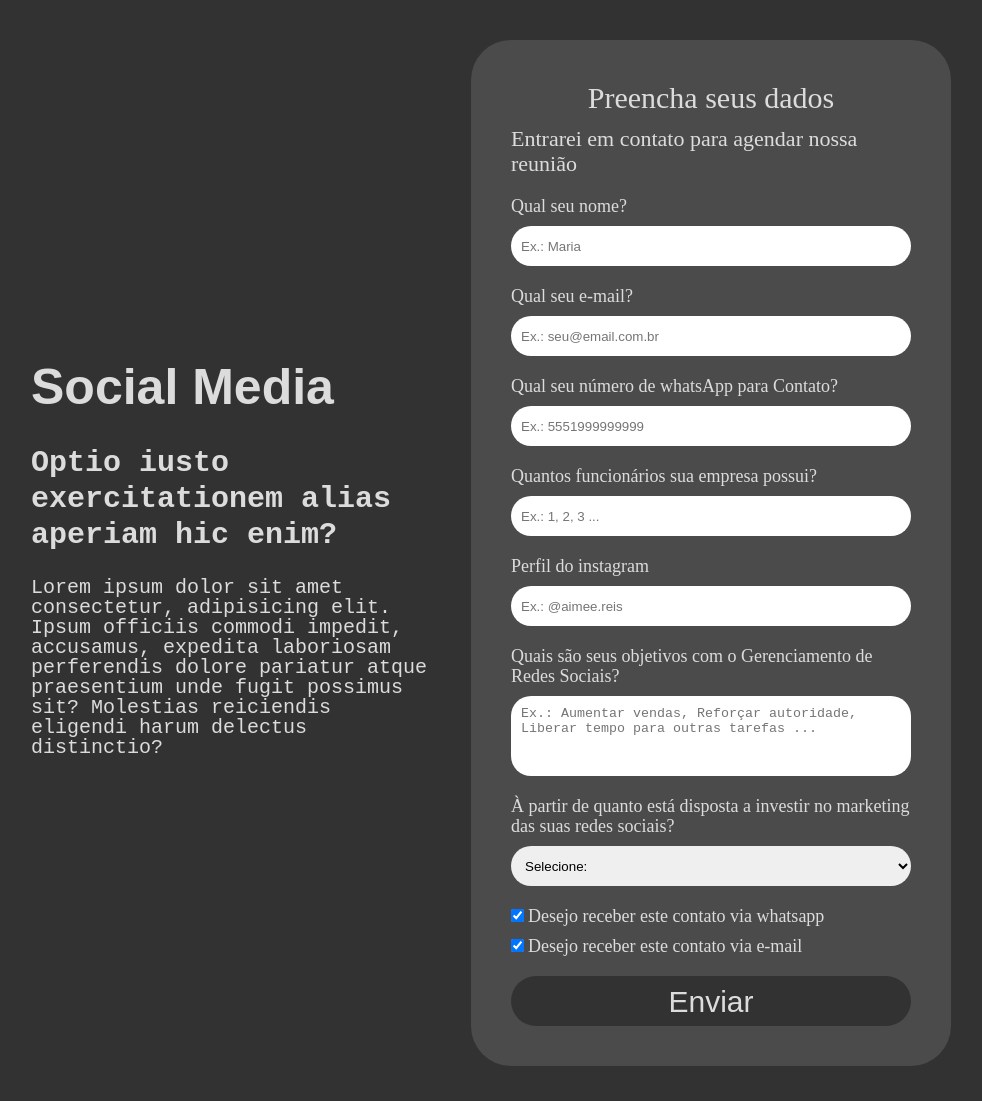
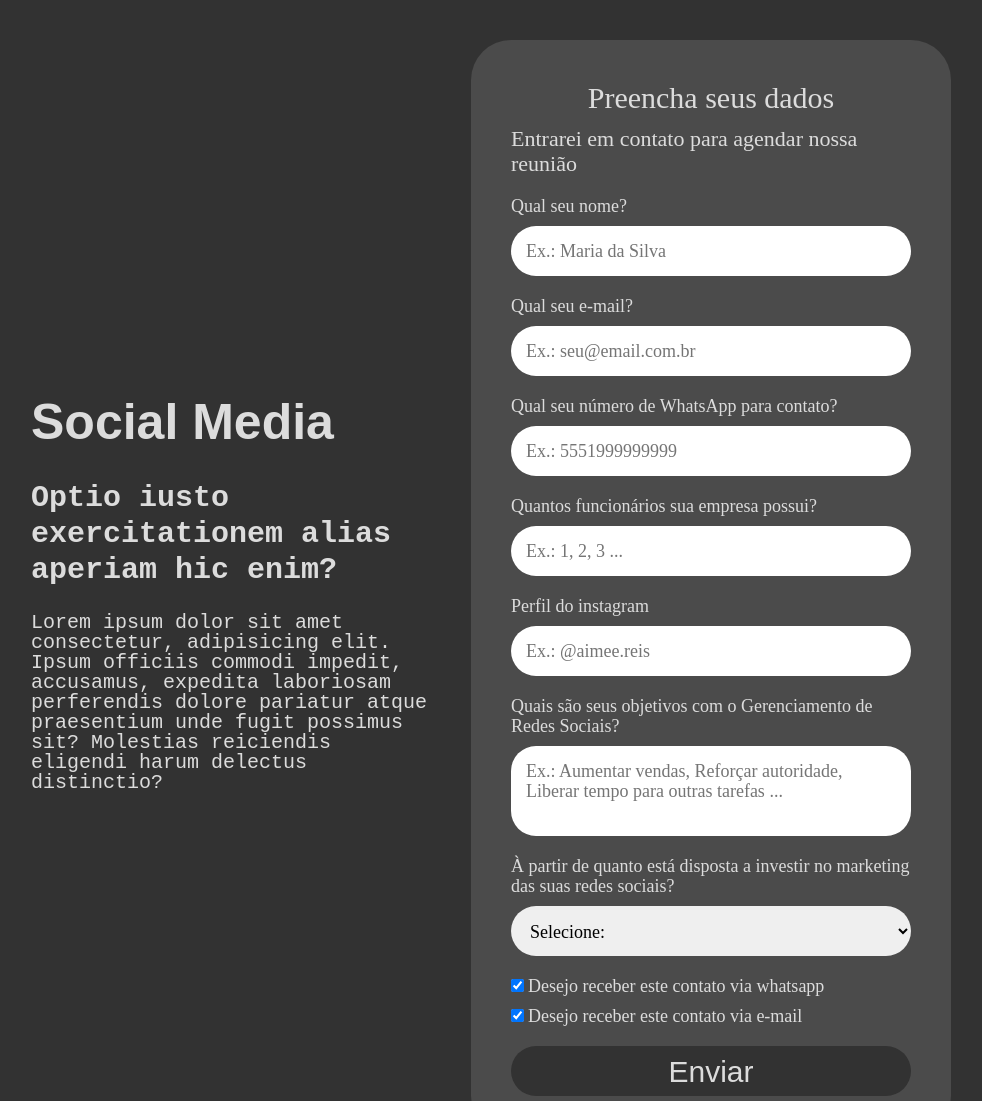
Before and after one commit to jefersonBorges/jefersonborges.github.io, a plain HTML site: page index.html in a window 1280 px wide. Shown: the top 1101 px of the page, without its empty margins (169-1151 px from the left). Drawn offline with Linux system fonts and the light colour scheme.

Commit message:
Correção de campos e adição de efeitos hover nbos inputs digitáveis e botão

```diff
--- a/assets/css/landing-page.css
+++ b/assets/css/landing-page.css
@@ -72,22 +72,31 @@
     width: 100%;
     margin-top: 10px;
     margin-bottom: 20px;
-    padding: 10px;
-    border-radius: 20px;
+    padding: 15px;
+    border-radius: 25px;
+    font-family: var(--font-form);
+    font-size: var(--font-size-form-tertiary);
+    line-height: var(--line-height-form-tertiary);
+    transition: ease-in-out, 500ms;
 }
 @media(max-width: 800px){
     .data-entry{
         margin-top: 5px;
+        font-size: var(--font-size-form-tertiary-mobile);
+        line-height: var(--line-height-form-tertiary-mobile);
     }
+}
+.data-entry:hover{
+    transform: scale(1.1);
 }
 .row-form{
     margin-bottom: 10px;
 }
 .input{
-    height: 40px;
+    height: 50px;
 }
 .contact-form textarea{
-    height: 80px;
+    height: 90px;
     resize: none;
 }
 .contact-form .button{
@@ -96,4 +105,9 @@
     margin-top: 10px;
     border-radius: 50px;
     background-color: rgb(50, 50, 50);
+    transition: ease-in-out, 500ms;
 }
+.button:hover{
+    box-shadow: 0px 0px 5px 1px white;
+    background-color:  rgb(60, 60, 60);
+}
--- a/index.html
+++ b/index.html
@@ -15,7 +15,7 @@
                 <h2>Optio iusto exercitationem alias aperiam hic enim?</h2>
                 <p>Lorem ipsum dolor sit amet consectetur, adipisicing elit. Ipsum officiis commodi impedit, accusamus, expedita laboriosam perferendis dolore pariatur atque praesentium unde fugit possimus sit? Molestias reiciendis eligendi harum delectus distinctio?</p>
             </div>
-            <form class="contact-form" action="https://aimeereis.us17.list-manage.com/subscribe/post?u=56a411623cd58b9a4269bfd5e&amp;id=19edc17f0c" method="post" id="mc-embedded-subscribe-form" name="mc-embedded-subscribe-form" target="_blank" novalidate>
+            <form class="contact-form" action="https://aimeereis.us17.list-manage.com/subscribe/post?u=56a411623cd58b9a4269bfd5e&amp;id=19edc17f0c" method="post" id="mc-embedded-subscribe-form" name="mc-embedded-subscribe-form">
                 <div class="form-description">
                     <legend class="form-title">Preencha seus dados</legend>
                     <span>
@@ -23,18 +23,18 @@
                     </span>
                 </div>
                 <label for="mce-FNAME">Qual seu nome?</label>
-                <input class="data-entry input" type="text"  name="FNAME" id="mce-FNAME" required placeholder="Ex.: Maria">
+                <input class="data-entry input" type="text"  name="FNAME" id="mce-FNAME" required placeholder="Ex.: Maria da Silva">
                 <label for="mce-EMAIL">Qual seu e-mail?</label>
-                <input class="data-entry input" type="email" name="EMAIL" id="mce-EMAIL" placeholder="Ex.: seu@email.com.br">
-                <label for="mce-TELWHATS">Qual seu número de whatsApp para Contato?</label>
+                <input class="data-entry input" type="email" name="EMAIL" id="mce-EMAIL" required placeholder="Ex.: seu@email.com.br">
+                <label for="mce-TELWHATS">Qual seu número de WhatsApp para contato?</label>
                 <input class="data-entry input" type="number" name="TELWHATS" id="mce-TELWHATS" required placeholder="Ex.: 5551999999999">
                 <label for="mce-EMPLOYEEN">Quantos funcionários sua empresa possui?</label>
-                <input class="data-entry input" type="number" name="EMPLOYEEN" id="mce-EMPLOYEEN" step="1" min="0" placeholder="Ex.: 1, 2, 3 ..." required>
+                <input class="data-entry input" type="number" name="EMPLOYEEN" id="mce-EMPLOYEEN" step="1" min="0" required placeholder="Ex.: 1, 2, 3 ..." required>
                 <label for="mce-INSTAPROF">Perfil do instagram</label>
-                <input class="data-entry input" type="text" name="INSTAPROF" id="mce-INSTAPROF" placeholder="Ex.: @aimee.reis" required>
+                <input class="data-entry input" type="text" name="INSTAPROF" id="mce-INSTAPROF" required placeholder="Ex.: @aimee.reis">
                 <label for="mce-OBJECTIVES">Quais são seus objetivos com o Gerenciamento de Redes Sociais?</label>
-                <textarea class="data-entry" name="OBJECTIVES" id="mce-OBJECTIVES" placeholder="Ex.: Aumentar vendas, Reforçar autoridade, Liberar tempo para outras tarefas ..." required></textarea>
-                <label for="investment">
+                <textarea class="data-entry" name="OBJECTIVES" id="mce-OBJECTIVES" required placeholder="Ex.: Aumentar vendas, Reforçar autoridade, Liberar tempo para outras tarefas ..."></textarea>
+                <label for="mce-INVESTMENT">
                     À partir de quanto está disposta a investir no marketing das suas redes sociais?
                 </label>
                 <select class="data-entry input" name="INVESTMENT" id="mce-INVESTMENT" required>
```
